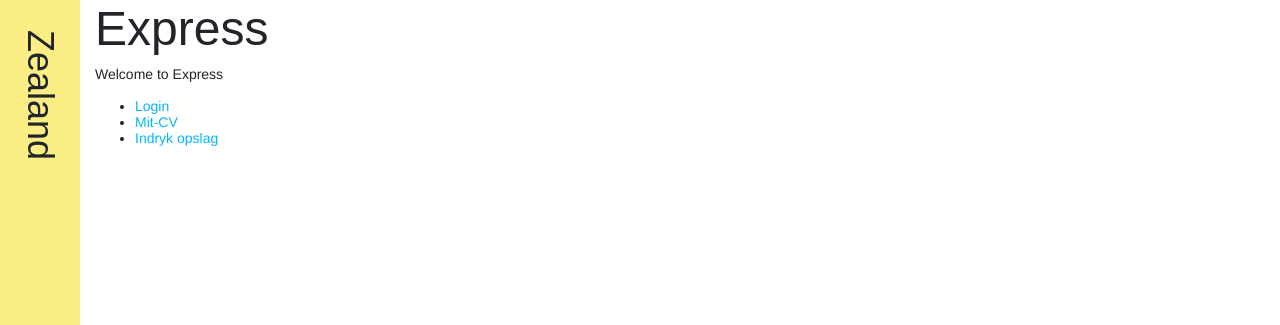
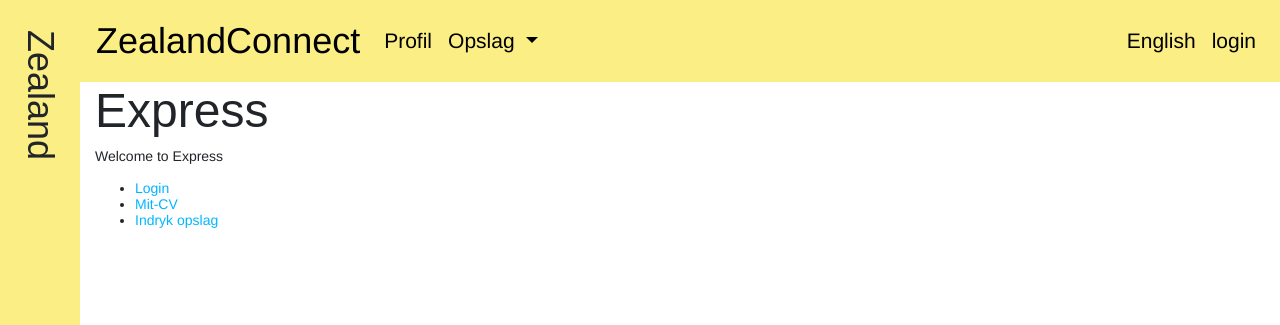
Before and after one commit to EWCMF/zealand_connect, a Node server app: page / in a window 1280 px wide. Shown: the top 325 px of the page. Run offline with Node 20, Linux system fonts and the light colour scheme; some libraries are stand-ins or nearby versions.

Commit message:
Links og forside update

```diff
--- a/nodes/app.js
+++ b/nodes/app.js
@@ -9,6 +9,7 @@
 var internshipUpdateRouter = require('./routes/internship_update');
 var mit_CVRouter = require('./routes/mit-CV');
 var loginRouter = require('./routes/login');
+var forsideRouter = require('./routes/forside')
 
 var cookieParser = require('cookie-parser');
 
@@ -38,6 +39,7 @@
 app.use('/internship_update', internshipUpdateRouter);
 app.use('/mit-CV', mit_CVRouter);
 app.use('/login', loginRouter);
+app.use('/forside', forsideRouter);
 app.use(cookieSession({
   maxAge: 10006060*24,
   keys: ["this_is_the_secret_cookie_encryption_key"]
--- a/nodes/package.json
+++ b/nodes/package.json
@@ -30,5 +30,8 @@
     "supertest": "^6.0.0",
     "uninstall": "0.0.0",
     "xmlhttprequest": "^1.8.0"
+  },
+  "devDependencies": {
+    "nodemon": "^2.0.6"
   }
 }
--- a/nodes/public/stylesheets/style.css
+++ b/nodes/public/stylesheets/style.css
@@ -22,6 +22,7 @@
   font-feature-settings: "calt";
   font-size: 48px;
 }
+
 
 a {
   color: #00B7FF;
@@ -253,7 +254,29 @@
 #filtrerUddannelser {
   color: black;
 }
+#nv1{
+  padding-top: 15px;
+  padding-bottom: 15px;
+  background-color: #faee84;
+  margin-left: 80px;
+  font-size: 21px;
+}
+.navbar-nav li a{
+  font-weight: 400;
+    color: #000000;
+}
+.navbar-brand{
+  font-size: 36px;
+  color: #000000;
+}
 
+.navbar-brand:hover{
+  color: #000000;
+}
+
+#cl1{
+  margin-left: 80px;
+}
 /* Small devices (landscape phones, 576px and up) */
 @media (min-width: 576px) {
 
--- a/nodes/views/layout.hbs
+++ b/nodes/views/layout.hbs
@@ -9,11 +9,56 @@
     <!-- Quill rich text editor -->
     <link rel="stylesheet" href="/stylesheets/quill.snow.css">
     <!-- Custom stylesheet here -->
-    <link rel='stylesheet' href='/stylesheets/style.css'/>
+    <link rel='stylesheet' href='/stylesheets/style.css' />
     <meta name="viewport" content="width=device-width, initial-scale=1.0">
 </head>
 
 <body>
+
+    <nav class="navbar navbar-expand-lg container-fluid" id="nv1">
+        <a class="navbar-brand" href="/forside">ZealandConnect</a>
+        <button class="navbar-toggler" type="button" data-toggle="collapse" data-target="#navbarSupportedContent"
+            aria-controls="navbarSupportedContent" aria-expanded="false" aria-label="Toggle navigation">
+            <span class="navbar-toggler-icon"></span>
+        </button>
+
+        <div class="collapse navbar-collapse" id="navbarSupportedContent">
+            <ul class="navbar-nav">
+                <li class="nav-item ">
+                    <a class="nav-link" href="#">Profil<span class="sr-only">(current)</span></a>
+                </li>
+
+                <li class="nav-item dropdown ">
+                    <a class="nav-link dropdown-toggle" href="#" id="navbarDropdown" role="button"
+                        data-toggle="dropdown" aria-haspopup="true" aria-expanded="false">
+                        Opslag
+                    </a>
+                    <div class="dropdown-menu" aria-labelledby="navbarOpslag">
+                        <a class="dropdown-item" href="/mit-cv/search">CV'er</a>
+                        <a class="dropdown-item" href="/internship_post">Praktikopslag</a>
+                        <a class="dropdown-item" href="#">Projekter</a>
+                        <div class="dropdown-divider"></div>
+                        <a class="dropdown-item" href="#">Virksomheder</a>
+                    </div>
+
+                </li>
+            </ul>
+            <ul class="navbar-nav ml-auto">
+                <li class="nav-item">
+                    <a class="nav-link" href="#">English</a>
+                </li>
+                <li class="nav-item">
+                    <a class="nav-link" href="/login">login</a>
+                </li>
+            </ul>
+
+            <!-- <form class="form-inline my-2 my-lg-0">
+                <input class="form-control mr-sm-2" type="search" placeholder="Search" aria-label="Search">
+                <button class="btn btn-outline-success my-2 my-sm-0" type="submit">Search</button>
+            </form> -->
+        </div>
+    </nav>
+
     <!-- TODO: navigation -->
     <div class="sidebar">
         <a>Zealand</a>
```
Also changed, not shown: nodes/routes/forside.js (added, +9 -0 lines), nodes/views/forside.hbs (added, +42 -0 lines), 1 other file. Lines whose indentation alone changed are shown as unchanged.
